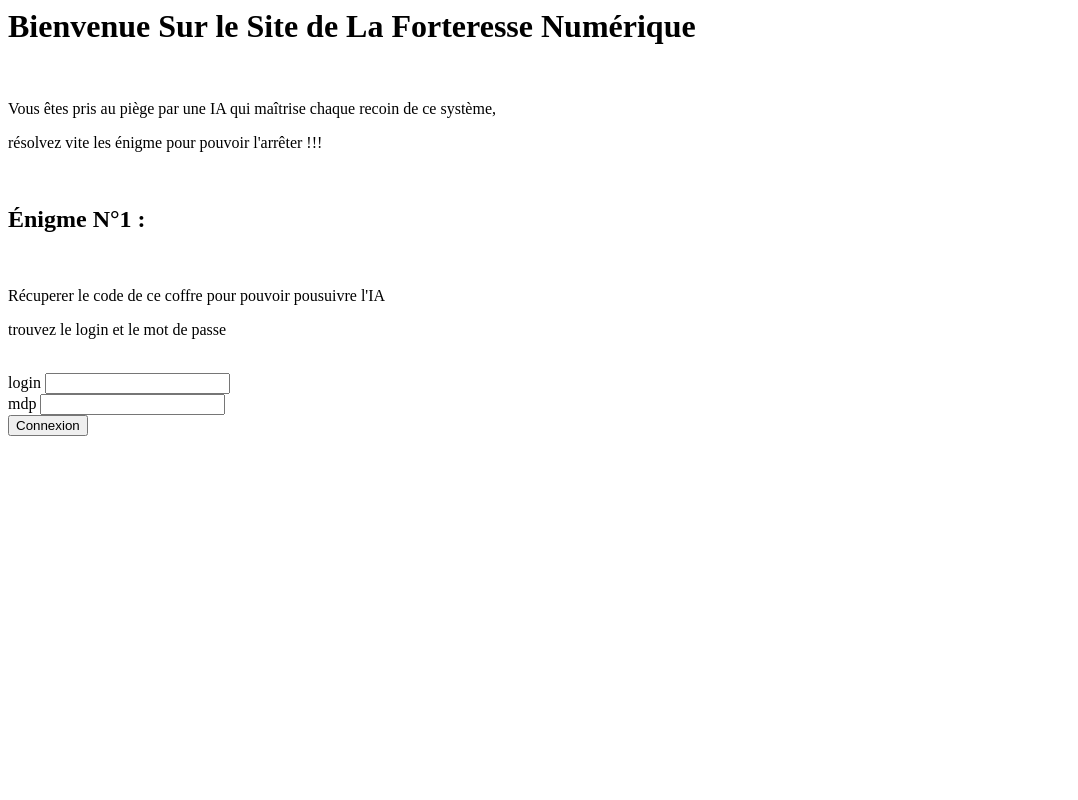
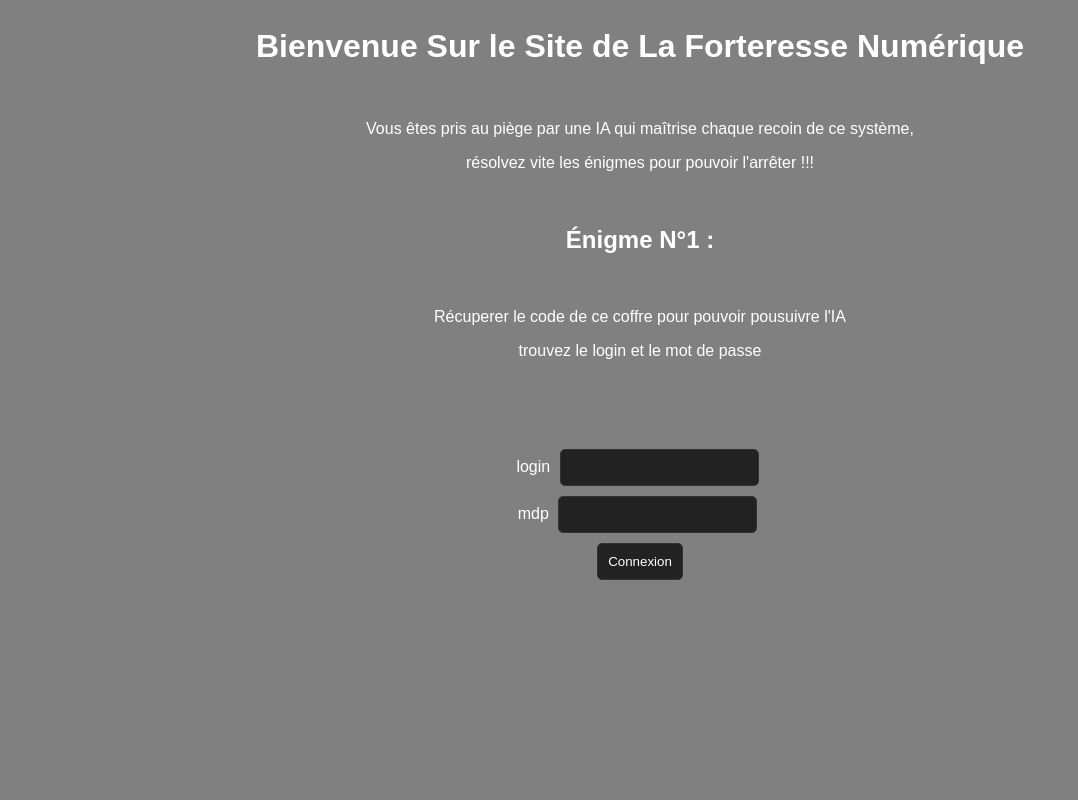
Before and after one commit to Noah-SIO/fortressNumNoah, a PHP site: page / in a window 1280 px wide. Shown: the whole page, without its empty margins (0-1078 px from the left). Run offline with PHP 8.4, Linux system fonts and the light colour scheme.

Commit message:
défis 4

```diff
--- a/index.php
+++ b/index.php
@@ -1,3 +1,4 @@
+<link rel="stylesheet" href="style.css">
 <?php
 
 require_once("class/utilisateur.php");
@@ -9,6 +10,9 @@ if(isset($_GET['code'])){
     if($_GET['code'] == "FN2FK2"){
         require_once("view/def3.php");
     }
+    if($_GET['code'] == "B16BF20C"){
+        require_once("view/def4.php");
+    }
 }
 else{
     require_once("view/accueil.php");
--- /dev/null
+++ b/style.css
@@ -0,0 +1,26 @@
+body {
+    background-color: grey;
+    color: #fff;
+    font-family: Arial, sans-serif;
+    text-align: center;
+    padding: 20px;
+  }
+  form {
+    margin-top: 50px;
+  }
+  input {
+    padding: 10px;
+    margin: 5px;
+    border-radius: 5px;
+    border: 1px solid #333;
+    background-color: #222;
+    color: #fff;
+  }
+  button {
+    padding: 10px 20px;
+    border: none;
+    border-radius: 5px;
+    background-color: #00aaff;
+    color: #fff;
+    cursor: pointer;
+  }
--- a/view/accueil.php
+++ b/view/accueil.php
@@ -2,4 +2,4 @@
 
     echo"<h1>Bienvenue Sur le Site de La Forteresse Numérique</h1><br>";
     echo"<p>Vous êtes pris au piège par une IA qui maîtrise chaque recoin de ce système,</p>
-     <p>résolvez vite les énigme pour pouvoir l'arrêter !!!</p><br>";
+     <p>résolvez vite les énigmes pour pouvoir l'arrêter !!!</p><br>";
```
Also changed, not shown: view/def4.php (+18 -0 lines), img/code1.png (added), img/code2.png (added).
